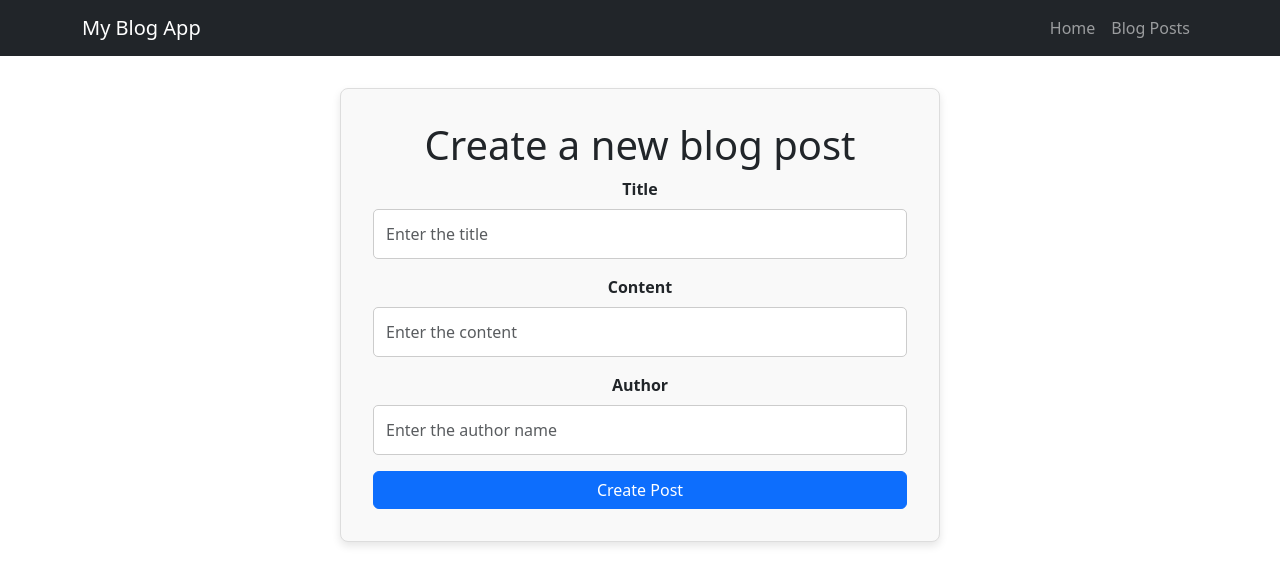
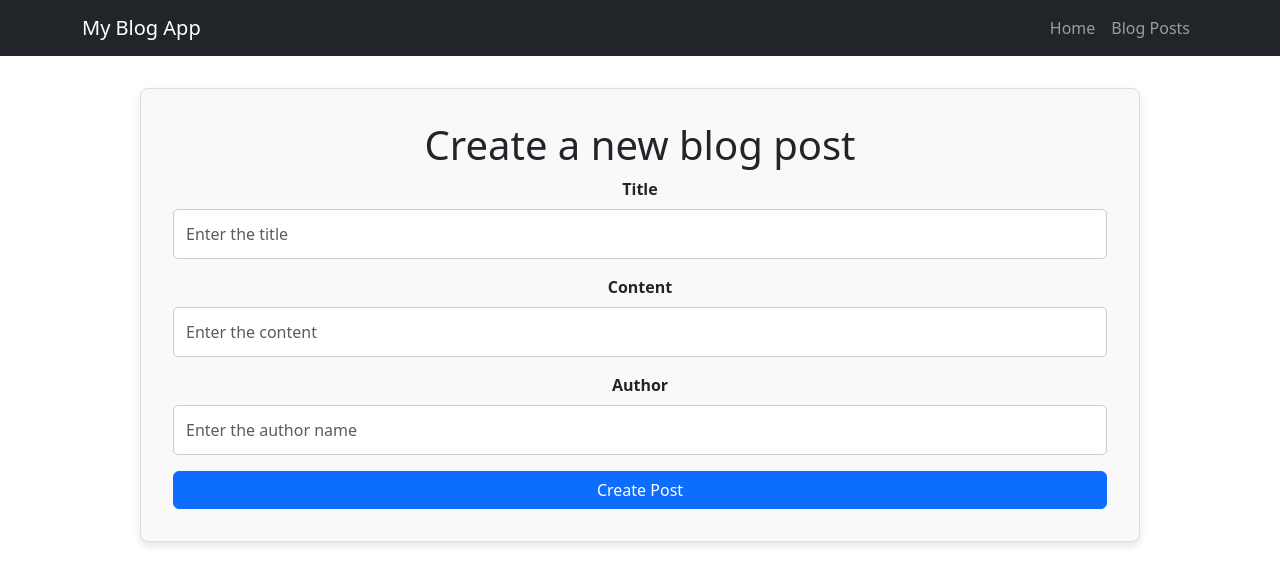
Before and after one commit to matthewgstillman/ASP.NET-React-Blog-App, a React (Create React App) app in the folder blog-frontend/: page / in a window 1280 px wide. Shown: the top 584 px of the page. Built offline with nearby package versions, Linux system fonts and the light colour scheme.

Commit message:
Error fix

```diff
--- a/blog-frontend/src/assets/App.css
+++ b/blog-frontend/src/assets/App.css
@@ -14,7 +14,7 @@ body {
     box-shadow: 0 4px 8px rgba(0, 0, 0, 0.1);
     padding: 2rem;
     margin: 2rem auto;
-    max-width: 600px;
+    max-width: 1000px;
 }
 
 form {
--- a/blog-frontend/src/components/BlogPosts.tsx
+++ b/blog-frontend/src/components/BlogPosts.tsx
@@ -26,9 +26,12 @@ const BlogPosts: React.FC = () => {
 
     useEffect(() => {
         API.get("/posts")
-            .then((response: { data: Post[] }) => setPosts(response.data))
+            .then((response) => {
+                const postList = response.data?.$values || [];
+                setPosts(postList);
+            })
             .catch((error) => {
-                console.error("Error fetching posts:", error.message);
+                console.error("Error fetching posts:", error);
             });
     }, []);
 
```
